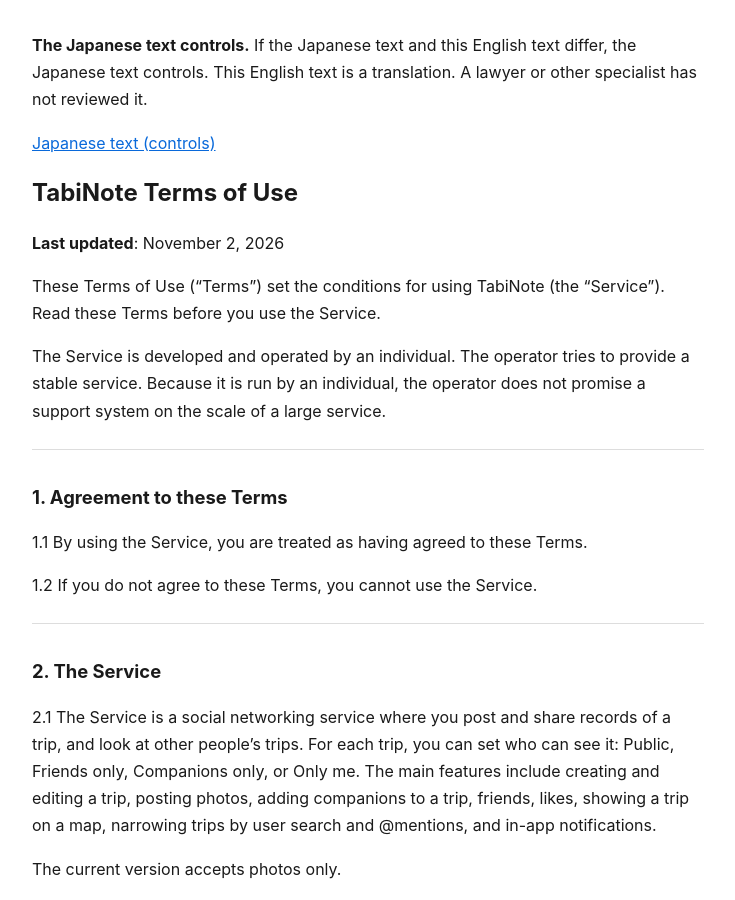
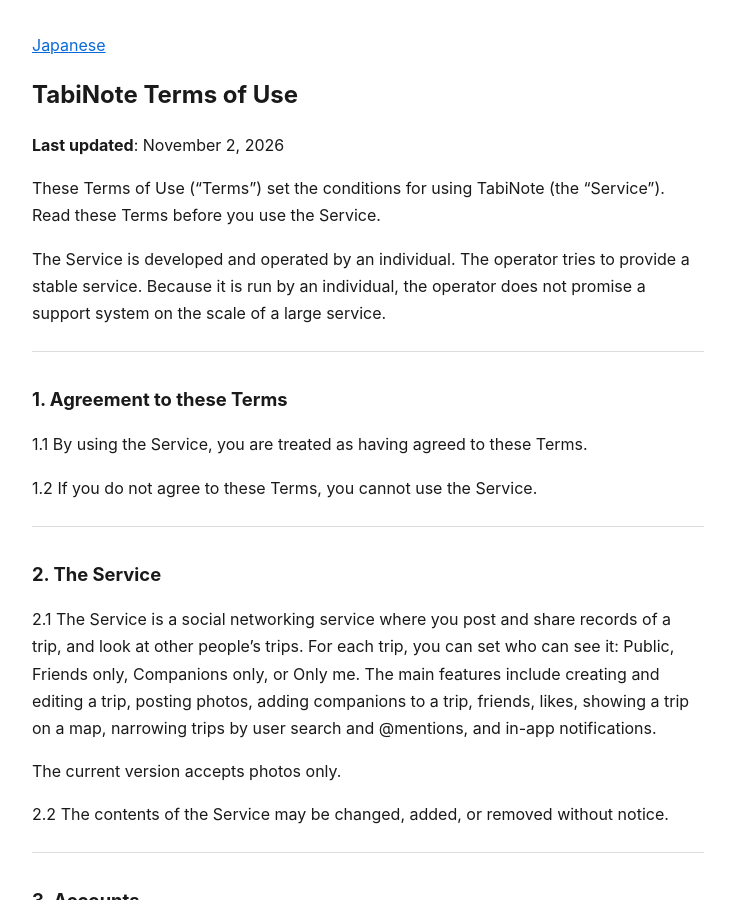
Before and after one commit to kazutax/tabiNote-legal, a Jekyll site: the page built from docs/terms-of-service-en.md, in a window 1280 px wide and 900 px high. Shown: the whole window, without its empty margins (272-1007 px from the left). Built offline with Jekyll 4.4.1, drawn with Linux system fonts in a browser that asks for light colours; some of the changed text lies outside the part shown.

Commit message:
英語の利用規約とプライバシーポリシーから、正文や未確認である旨の作業メモを外す。
Co-authored-by: Cursor <cursoragent@cursor.com>

```diff
--- a/docs/terms-of-service-en.md
+++ b/docs/terms-of-service-en.md
@@ -5,9 +5,7 @@ title: TabiNote Terms of Use
 permalink: /terms-of-service-en.html
 ---
 
-**The Japanese text controls.** If the Japanese text and this English text differ, the Japanese text controls. This English text is a translation. A lawyer or other specialist has not reviewed it.
-
-[Japanese text (controls)](https://kazutax.github.io/tabiNote-legal/terms-of-service.html)
+[Japanese](https://kazutax.github.io/tabiNote-legal/terms-of-service.html)
 
 # TabiNote Terms of Use
 
@@ -181,7 +179,7 @@ The following conduct is prohibited:
 
 ## 11. Personal information
 
-11.1 For how personal information is handled, see the [Privacy Policy](https://kazutax.github.io/tabiNote-legal/privacy-policy-en.html). If that English text and the [Japanese privacy policy](https://kazutax.github.io/tabiNote-legal/privacy-policy.html) differ, the Japanese text controls.
+11.1 For how personal information is handled, see the [Privacy Policy](https://kazutax.github.io/tabiNote-legal/privacy-policy-en.html).
 
 11.2 Optional profile details, including date of birth, gender, place of residence, and travel style, are also handled under that Privacy Policy.
 
```
Also changed, not shown: docs/privacy-policy-en.md (+2 -4 lines).
